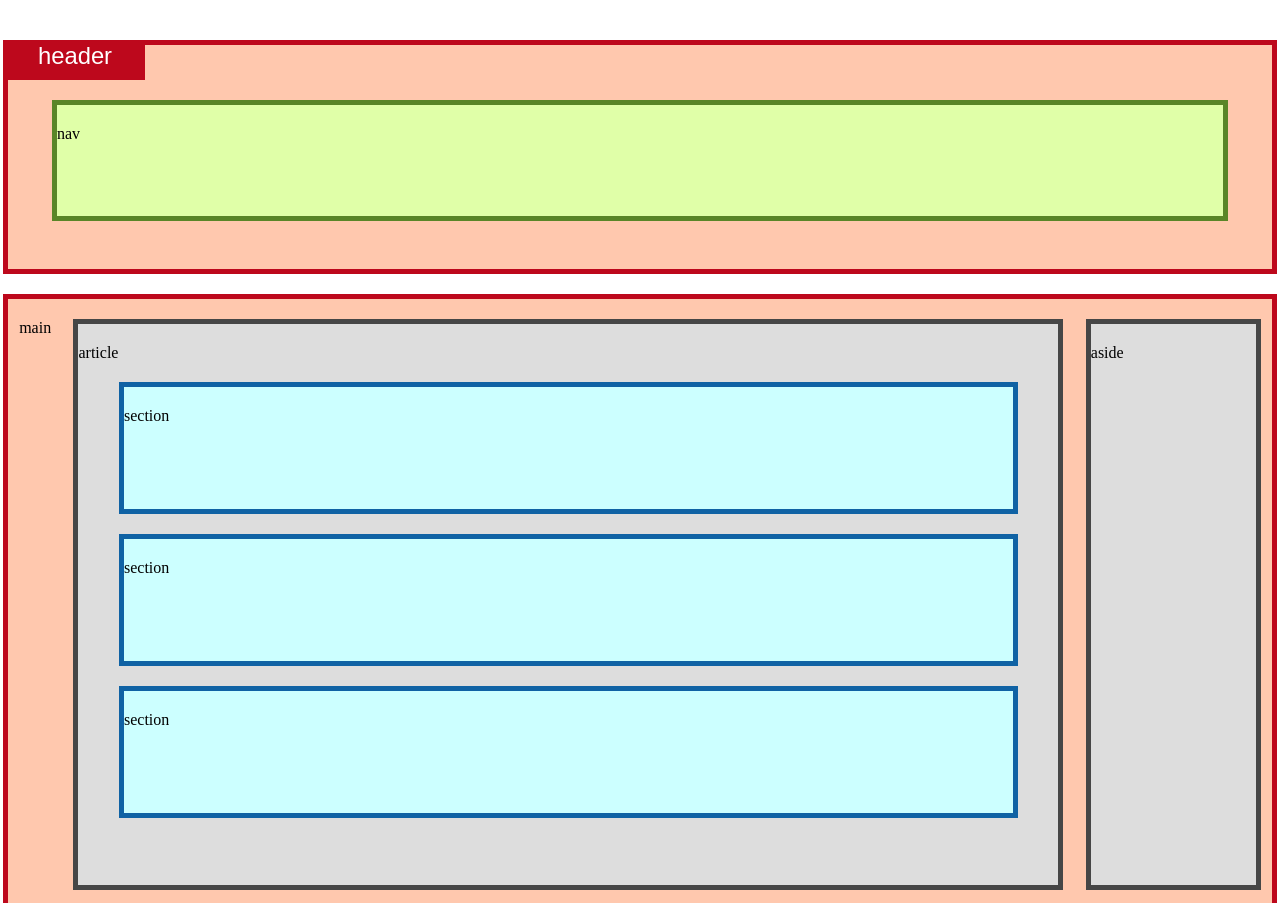
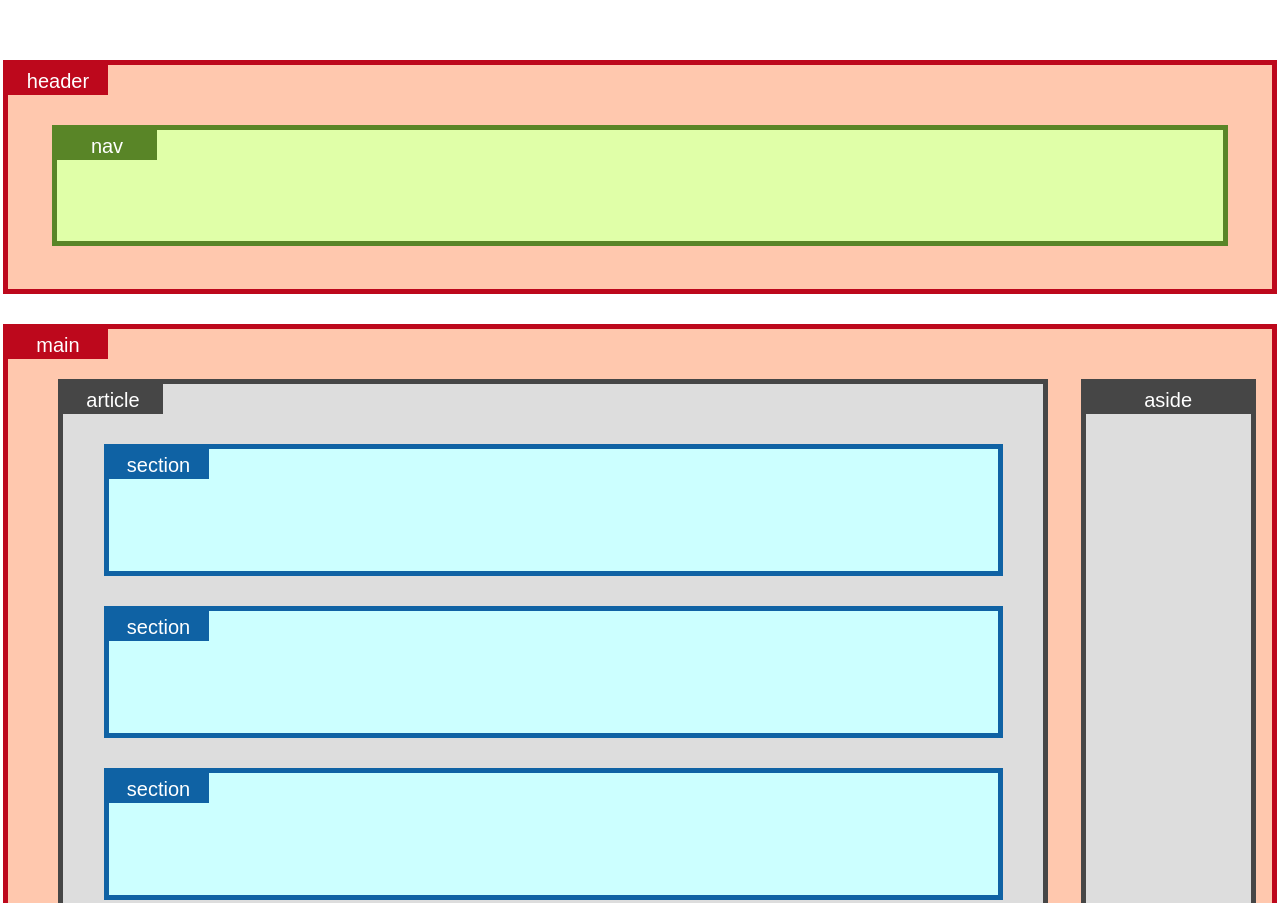
Before and after one commit to Newton62574186/HTML-semantico, a plain HTML site: page index.html in a window 1280 px wide. Shown: the top 903 px of the page. Drawn offline with Linux system fonts and the light colour scheme.

Commit message:
html semantico 6 de abril

```diff
--- a/style.css
+++ b/style.css
@@ -1,6 +1,8 @@
-*{
-    margin: 20px auto;
+* {
+    margin: auto;
+    margin-top: 30px;
 }
+
 header {
     background-color: #FFC8AE;
     border-color: #BD081C;
@@ -28,12 +30,16 @@
     height: 679px;
     display: flex;
 }
-aside{ background-color: #DDDDDD;
+
+aside {
+    background-color: #DDDDDD;
     border-color: #464646;
     border-width: 5px;
     border-style: solid;
     width: 165px;
     height: 561px;
+    margin-top: 50px;
+    margin-left: -50;
 
 }
 
@@ -44,6 +50,9 @@
     border-style: solid;
     width: 980px;
     height: 561px;
+    margin-top: 50px;
+    margin-left: -50px;
+
 }
 
 section {
@@ -64,15 +73,39 @@
     width: 1264px;
     height: 224px;
 }
-header > p{
-    background-color: #BD081C;
+
+p {
     color: white;
-    width: 140px;
-    height: 38px;
-    font-size: 23.8px;
+    width: 100px;
+    height: 20px;
+    padding: 5px 0px;
+    text-align: center;
     font-family: sans-serif;
-    text-align: center;
-    margin-top: -3px;
-    margin-left: -3px;
+    font-size: 20px;
+    margin: 0;
 
 }
+
+header>p,
+main>p,
+footer>p {
+    background-color: #BD081C;
+}
+
+nav>p {
+    background-color: #598527;
+}
+
+article>p{
+    background-color: #464646;
+}
+
+
+aside>p {
+    background-color: #464646;
+    width: 165px;
+}
+
+section>p {
+    background-color: #0F62A4;
+}
```
Also changed, not shown: index.html (+1 -0 lines).
